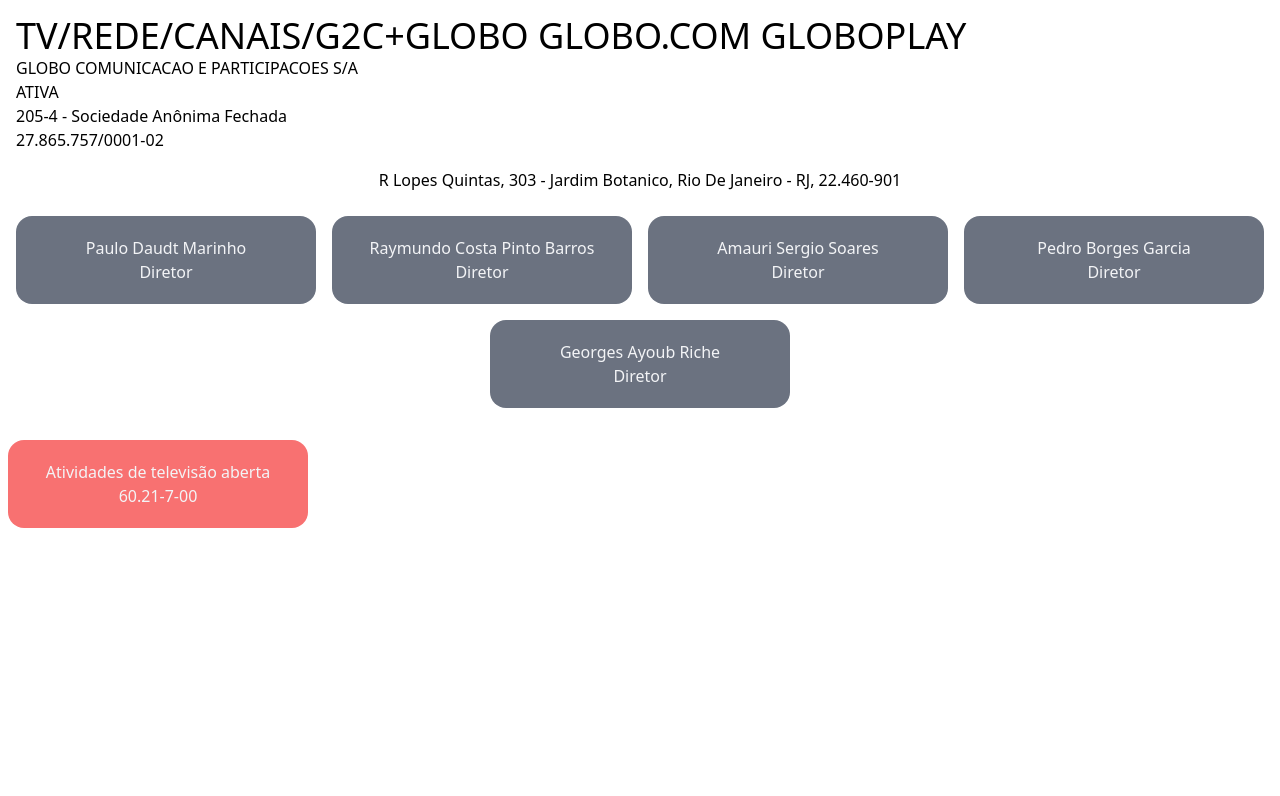
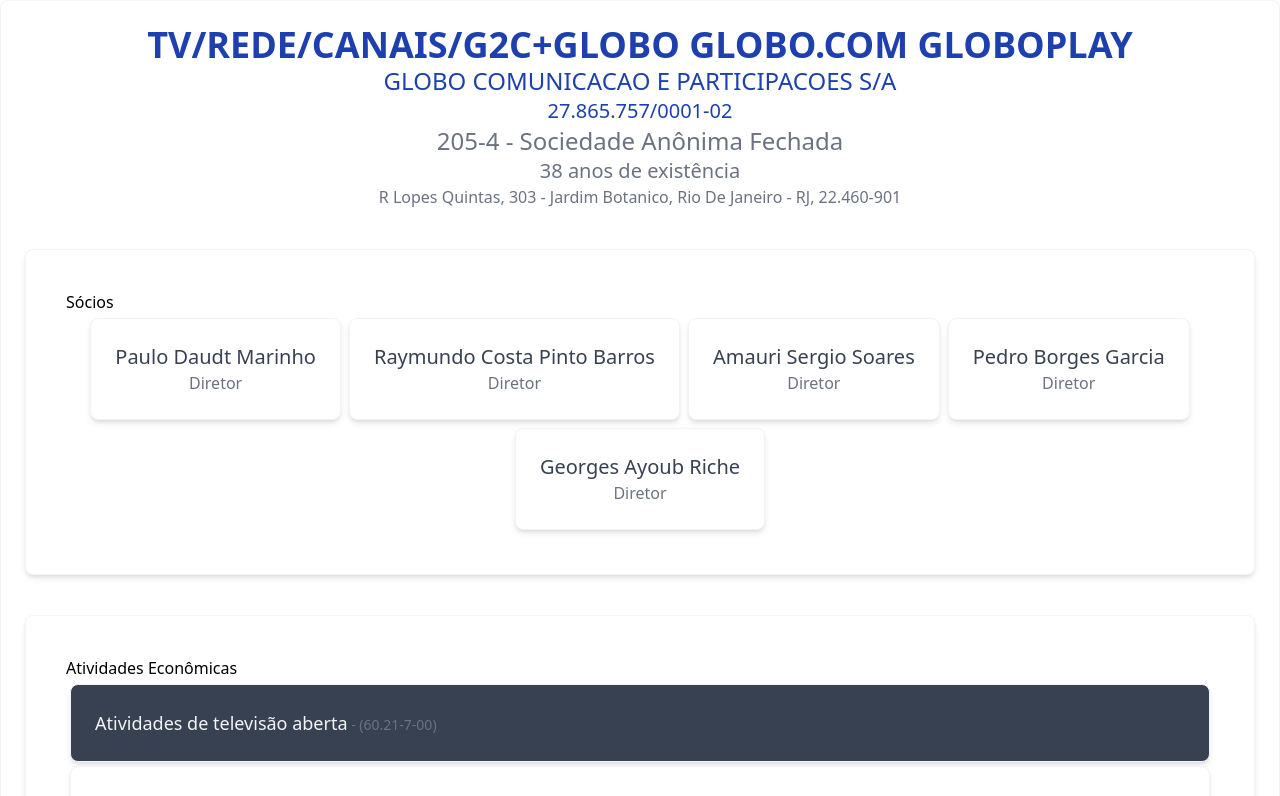
Before and after one commit to Tiago370/dados-cnpj-receita, a React (Vite) app in the folder front-end/: page / in a window 1280 px wide. Shown: the top 796 px of the page. Built offline with nearby package versions, Linux system fonts and the light colour scheme.

Commit message:
Update design

```diff
--- a/front-end/src/cards/CardCNAE.tsx
+++ b/front-end/src/cards/CardCNAE.tsx
@@ -8,15 +8,15 @@
         <div>
             {
                 principal && (
-                    <div className="card-cnae-principal">
-                        <p className=""><span>{descricao}</span> <span>{codigo}</span></p>
+                    <div className="bg-secondary-dark border border-secondary-light rounded-lg shadow-md p-6 m-1 text-left">
+                        <p className=""><span className='text-lg text-secondary-light'>{descricao}</span><span className='text-sm text-secondary'> - ({codigo})</span></p>
                     </div>
                 )
             }
             {
                 !principal && (
-                    <div className="card-cnae">
-                        <p className=""><span>{descricao}</span> <span>{codigo}</span></p>
+                    <div className="bg-white border border-secondary-light rounded-lg shadow-md p-6 m-1 text-left">
+                        <p className=""><span className='text-lg text-secondary-dark'>{descricao}</span><span className='text-sm text-secondary'> - ({codigo})</span></p>
                     </div>
                 )
             }
--- a/front-end/src/cards/CardCNAEs.tsx
+++ b/front-end/src/cards/CardCNAEs.tsx
@@ -5,7 +5,8 @@
   const cnae_principal = props.cnae_principal[0];
   console.log(cnae_principal)
   return (
-    <div className="card-socios">
+    <div className="py-10 px-10 my-10 bg-white border border-secondary-light rounded-lg shadow-md text-left">
+      <h3>Atividades Econômicas</h3>
       <CardCNAE cnae={cnae_principal} principal={true} />
       {cnaes_secundarios.map((cnae: any, index: number) => (
         <CardCNAE key={index} cnae={cnae} principal={false} />
--- a/front-end/src/cards/CardEmpresa.tsx
+++ b/front-end/src/cards/CardEmpresa.tsx
@@ -1,7 +1,8 @@
 
 import CardSocios from "./CardSocios";
-import CardCNAE from "./CardCNAE";
+import CardCNAEs from "./CardCNAEs";
 import LinhaEndereco from "../linhas/LinhaEndereco";
+import LinhaIdade from "../linhas/LinhaIdade";
 
 export default function CardEmpresa(props: any) {
     let fantasia = props.empresa.fantasia;
@@ -10,6 +11,9 @@
     let situacao = props.empresa.situacao;
     let natureza_juridica = props.empresa.natureza_juridica;
     let cnpj = props.empresa.cnpj;
+    let data_abertura = props.empresa.abertura;
+    let atividade_principal = props.empresa.atividade_principal;
+    let atividades_secundarias = props.empresa.atividades_secundarias;
     let endereco = {
         "logradouro": props.empresa.logradouro,
         "numero": props.empresa.numero,
@@ -20,16 +24,18 @@
     }
     return (
         <>
-            <div className="w-full p-4">
-                <p className="text-4xl">{fantasia}</p>
-                <p className="">{nome}</p>
-                <p className="">{situacao}</p>
-                <p className="">{natureza_juridica}</p>
-                <p className="">{cnpj}</p>
+            <div className="bg-white border border-secondary-light rounded-lg shadow-md p-6 text-center">
+                <p className="text-primary-dark text-4xl font-bold">{fantasia}</p>
+                <p className="text-primary-dark text-2xl font-semibol">{nome}</p>
+                <p className="text-primary-dark text-xl font-semibol">{cnpj}</p>
+                {/* <p className="">{situacao}</p> */}
+                <p className="text-secondary text-2xl font-semibol">{natureza_juridica}</p>
+                <LinhaIdade data_abertura={data_abertura} />
+                <LinhaEndereco endereco={endereco} />
+                <CardSocios socios={socios} />
+                <CardCNAEs cnae_principal={atividade_principal} cnaes_secundarios={atividades_secundarias} />
             </div>
-            <LinhaEndereco endereco={endereco}/>
-            <CardSocios socios={socios}/>
-            <CardCNAE cnae={props.empresa.atividade_principal[0]} principal={true} />
+
         </>
     )
 }
--- a/front-end/src/cards/CardSocio.tsx
+++ b/front-end/src/cards/CardSocio.tsx
@@ -7,9 +7,9 @@
     qualificacao = replace(qualificacao, /[\d]/g, '');
     qualificacao = replace(qualificacao, /-/g, ' ');
     return (
-      <div className="card-socio">
-        <p className="">{socio}</p>
-        <p className="">{qualificacao}</p>
+      <div className="bg-white border border-secondary-light rounded-lg shadow-md p-6 m-1 text-center">
+        <p className="text-xl text-secondary-dark">{socio}</p>
+        <p className="text-secondary">{qualificacao}</p>
       </div>
     )
   }
--- a/front-end/src/cards/CardSocios.tsx
+++ b/front-end/src/cards/CardSocios.tsx
@@ -4,10 +4,13 @@
   const socios = props.socios;
 
   return (
-    <div className="card-socios">
-      {socios.map((socio: any, index: number) => (
-        <CardSocio key={index} socio={socio.nome} qualificacao={socio.qual} />
-      ))}
+    <div className="py-10 px-10 my-10 bg-white border border-secondary-light rounded-lg shadow-md text-left">
+      <h3>Sócios</h3>
+      <div className="flex items-center justify-center flex-wrap">
+        {socios.map((socio: any, index: number) => (
+          <CardSocio key={index} socio={socio.nome} qualificacao={socio.qual} />
+        ))}
+      </div>
     </div>
   );
 }
--- a/front-end/src/linhas/LinhaEndereco.tsx
+++ b/front-end/src/linhas/LinhaEndereco.tsx
@@ -8,7 +8,7 @@
     let uf = props.endereco.uf;
     let endereco = `${logradouro}, ${numero} - ${bairro}, ${municipio} - ${uf}, ${cep}`
     return (
-      <div className="text-center">
+      <div className="text-center text-secondary text-base">
         <p className="">{endereco}</p>
       </div>
     )
--- a/front-end/src/linhas/LinhaIdade.tsx
+++ b/front-end/src/linhas/LinhaIdade.tsx
@@ -4,7 +4,7 @@
     let idade = differenceInYears(new Date(), data_abertura);
     let linha = `${idade} anos de existência`
     return (
-      <div className="text-center">
+      <div className="text-center text-secondary text-xl font-semibol">
         <p className="">{linha}</p>
       </div>
     )
--- a/front-end/tailwind.config.js
+++ b/front-end/tailwind.config.js
@@ -6,7 +6,23 @@
     "./src/**/*.{js,ts,jsx,tsx}",
   ],
   theme: {
-    extend: {},
+    extend: {
+      colors: {
+        primary: {
+          light: '#3B82F6',  // Azul claro
+          DEFAULT: '#1E3A8A', // Azul escuro
+          dark: '#1E40AF',
+        },
+        secondary: {
+          light: '#F3F4F6', // Cinza claro
+          DEFAULT: '#6B7280', // Cinza médio
+          dark: '#374151',   // Cinza escuro
+        },
+        success: '#10B981',  // Verde
+        warning: '#F59E0B',  // Amarelo
+        error: '#EF4444',    // Vermelho
+      },
+    },
   },
   plugins: [],
 }
```
